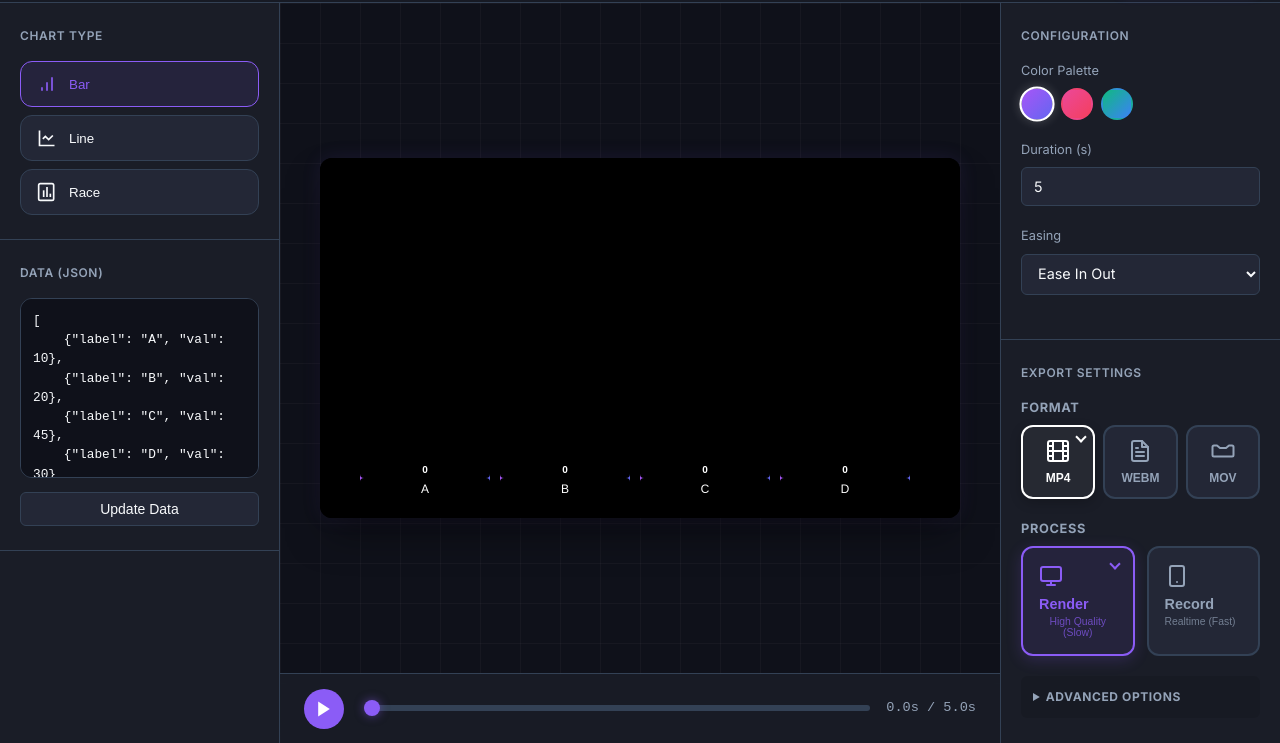
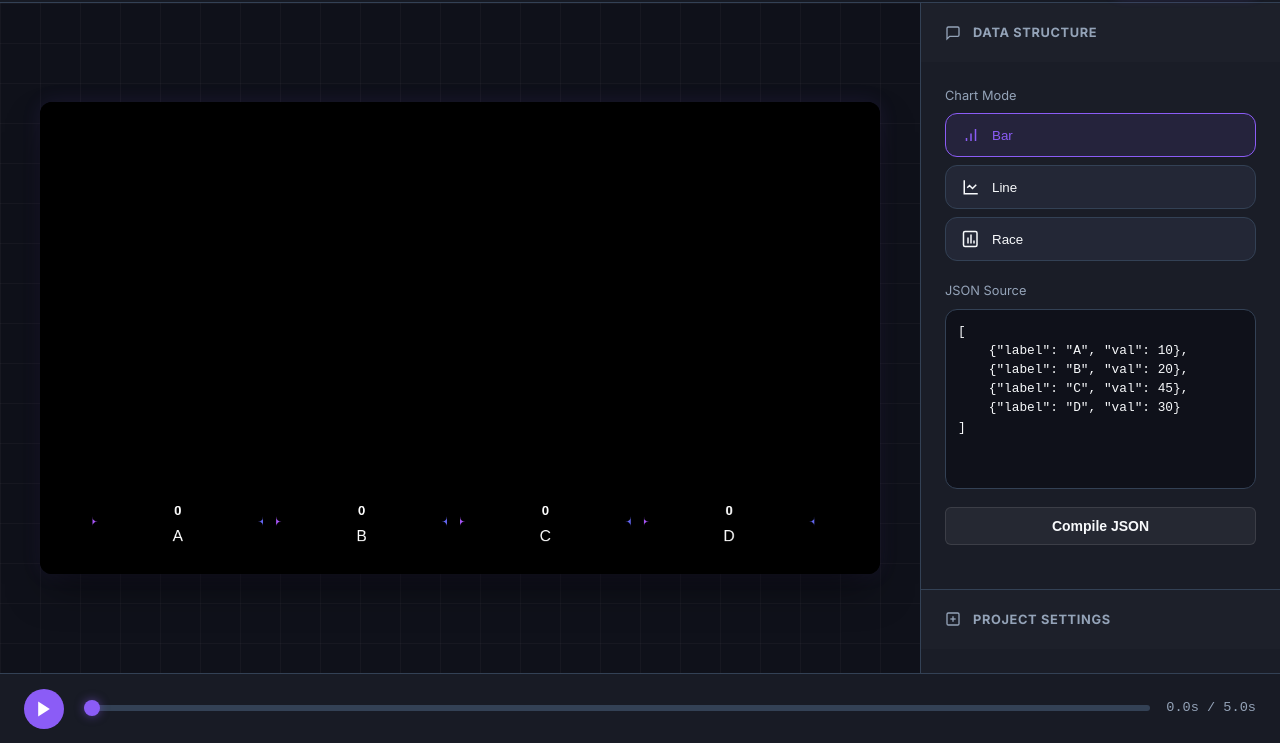
Before and after one commit to simplearyan/chart-studio, a website built with Vite: page index.html in a window 1280 px wide. Shown: the part 57-800 px from the top of the page. Built offline with nearby package versions, Linux system fonts and the light colour scheme; some packages are replaced by stand-ins of ours.

Commit message:
Flourish Layout Preview + Sidebar

```diff
--- a/index.html
+++ b/index.html
@@ -40,63 +40,53 @@
             </div>
         </header>
 
-        <main class="studio-main">
-            <!-- Left Panel -->
-            <aside class="sidebar left-sidebar">
-                <div class="panel-section">
-                    <h3>Chart Type</h3>
+        <div class="studio-workspace">
+            <!-- Center View -->
+            <section class="canvas-panel">
+                <div id="canvas-container" class="canvas-container shadow-premium">
+                    <canvas id="main-canvas" width="1280" height="720"></canvas>
+                </div>
+            </section>
+
+            <!-- Unified Right Panel -->
+            <aside class="sidebar unified-sidebar">
+
+                <details class="accordion" open>
+                    <summary><svg width="16" height="16" viewBox="0 0 24 24" fill="none" stroke="currentColor" stroke-width="2"><path d="M21 15a2 2 0 0 1-2 2H7l-4 4V5a2 2 0 0 1 2-2h14a2 2 0 0 1 2 2z"/></svg> Data Structure</summary>
+                    <div class="accordion-content">
+                        <div class="control-group">
+                            <label>Chart Mode</label>
                             <div class="chart-type-selector">
                                 <button class="type-btn active" data-type="bar">
-                            <svg width="20" height="20" viewBox="0 0 24 24" fill="none" stroke="currentColor" stroke-width="2"><path d="M12 20V10"/><path d="M18 20V4"/><path d="M6 20v-4"/></svg>
-                            Bar
+                                    <svg width="18" height="18" viewBox="0 0 24 24" fill="none" stroke="currentColor" stroke-width="2"><path d="M12 20V10"/><path d="M18 20V4"/><path d="M6 20v-4"/></svg> Bar
                                 </button>
                                 <button class="type-btn" data-type="line">
-                            <svg width="20" height="20" viewBox="0 0 24 24" fill="none" stroke="currentColor" stroke-width="2"><path d="M3 3v18h18"/><path d="m19 9-5 5-4-4-3 3"/></svg>
-                            Line
+                                    <svg width="18" height="18" viewBox="0 0 24 24" fill="none" stroke="currentColor" stroke-width="2"><path d="M3 3v18h18"/><path d="m19 9-5 5-4-4-3 3"/></svg> Line
                                 </button>
                                 <button class="type-btn" data-type="race">
-                            <svg width="20" height="20" viewBox="0 0 24 24" fill="none" stroke="currentColor" stroke-width="2"><path d="M4 22h14a2 2 0 0 0 2-2V4a2 2 0 0 0-2-2H4a2 2 0 0 0-2 2v16a2 2 0 0 0 2 2Z"/><path d="M12 6v12"/><path d="M8 10v8"/><path d="M16 14v4"/></svg>
-                            Race
+                                    <svg width="18" height="18" viewBox="0 0 24 24" fill="none" stroke="currentColor" stroke-width="2"><path d="M4 22h14a2 2 0 0 0 2-2V4a2 2 0 0 0-2-2H4a2 2 0 0 0-2 2v16a2 2 0 0 0 2 2Z"/><path d="M12 6v12"/><path d="M8 10v8"/><path d="M16 14v4"/></svg> Race
                                 </button>
                             </div>
                         </div>
 
-                <div class="panel-section">
-                    <h3>Data (JSON)</h3>
+                        <div class="control-group">
+                            <label>JSON Source</label>
                             <textarea id="data-input" class="code-editor">[
     {"label": "A", "val": 10},
     {"label": "B", "val": 20},
     {"label": "C", "val": 45},
     {"label": "D", "val": 30}
 ]</textarea>
-                    <button id="btn-update-data" class="btn btn-secondary w-full mt-2">Update Data</button>
-                </div>
-            </aside>
-
-            <!-- Center View -->
-            <section class="canvas-workspace">
-                <div id="canvas-container" class="canvas-container shadow-premium">
-                    <canvas id="main-canvas" width="1280" height="720"></canvas>
-                </div>
-
-                <div class="playback-controls">
-                    <button id="btn-play" class="control-btn">
-                        <svg width="20" height="20" viewBox="0 0 24 24" fill="currentColor"><polygon points="5 3 19 12 5 21 5 3"/></svg>
-                    </button>
-                    <div class="timeline-scrubber">
-                        <input type="range" id="timeline-slider" min="0" max="100" value="0">
-                        <div class="time-display"><span id="time-current">0.0</span>s / <span id="time-total">5.0</span>s</div>
+                            <button id="btn-update-data" class="btn btn-secondary w-full mt-2">Compile JSON</button>
                         </div>
                     </div>
-            </section>
+                </details>
 
-            <!-- Right Panel -->
-            <aside class="sidebar right-sidebar">
-                <div class="panel-section">
-                    <h3>Configuration</h3>
-
+                <details class="accordion" open>
+                    <summary><svg width="16" height="16" viewBox="0 0 24 24" fill="none" stroke="currentColor" stroke-width="2"><rect x="3" y="3" width="18" height="18" rx="2" ry="2"/><line x1="8" y1="12" x2="16" y2="12"/><line x1="12" y1="8" x2="12" y2="16"/></svg> Project Settings</summary>
+                    <div class="accordion-content">
                         <div class="control-group">
-                        <label>Color Palette</label>
+                            <label>Theme Palette</label>
                             <div class="color-palette">
                                 <button class="palette-swatch active" style="background: linear-gradient(135deg, #a855f7, #6366f1)" data-palette="purple-indigo"></button>
                                 <button class="palette-swatch" style="background: linear-gradient(135deg, #ec4899, #f43f5e)" data-palette="pink-rose"></button>
@@ -105,12 +95,12 @@
                         </div>
 
                         <div class="control-group">
-                        <label for="conf-duration">Duration (s)</label>
+                            <label for="conf-duration">Duration Offset (s)</label>
                             <input type="number" id="conf-duration" value="5" min="1" max="60" class="input-field">
                         </div>
 
                         <div class="control-group">
-                        <label for="conf-easing">Easing</label>
+                            <label for="conf-easing">Engine Easing</label>
                             <select id="conf-easing" class="select-field">
                                 <option value="easeInOutCubic">Ease In Out</option>
                                 <option value="easeOutElastic">Elastic Out</option>
@@ -118,61 +108,67 @@
                             </select>
                         </div>
                     </div>
+                </details>
 
-                <div class="panel-section">
-                    <h3>Export Settings</h3>
-
+                <details class="accordion" open>
+                    <summary><svg width="16" height="16" viewBox="0 0 24 24" fill="none" stroke="currentColor" stroke-width="2"><path d="M21 15v4a2 2 0 0 1-2 2H5a2 2 0 0 1-2-2v-4"/><polyline points="7 10 12 15 17 10"/><line x1="12" y1="15" x2="12" y2="3"/></svg> Output Protocol</summary>
+                    <div class="accordion-content">
                         <div class="control-group">
-                        <label class="font-bold text-xs">FORMAT</label>
+                            <label class="font-bold text-xs">CONTAINER FORMAT</label>
                             <div class="format-grid">
                                 <button class="toggle-btn format-btn active" data-value="mp4">
-                                <svg width="24" height="24" viewBox="0 0 24 24" fill="none" stroke="currentColor" stroke-width="2" stroke-linecap="round" stroke-linejoin="round"><rect x="2" y="2" width="20" height="20" rx="2.18" ry="2.18"/><line x1="7" y1="2" x2="7" y2="22"/><line x1="17" y1="2" x2="17" y2="22"/><line x1="2" y1="12" x2="22" y2="12"/><line x1="2" y1="7" x2="7" y2="7"/><line x1="2" y1="17" x2="7" y2="17"/><line x1="17" y1="17" x2="22" y2="17"/><line x1="17" y1="7" x2="22" y2="7"/></svg>
+                                    <svg width="20" height="20" viewBox="0 0 24 24" fill="none" stroke="currentColor" stroke-width="2" stroke-linecap="round" stroke-linejoin="round"><rect x="2" y="2" width="20" height="20" rx="2.18" ry="2.18"/><line x1="7" y1="2" x2="7" y2="22"/><line x1="17" y1="2" x2="17" y2="22"/><line x1="2" y1="12" x2="22" y2="12"/><line x1="2" y1="7" x2="7" y2="7"/><line x1="2" y1="17" x2="7" y2="17"/><line x1="17" y1="17" x2="22" y2="17"/><line x1="17" y1="7" x2="22" y2="7"/></svg>
                                     <span>MP4</span>
                                 </button>
                                 <button class="toggle-btn format-btn" data-value="webm">
-                                <svg width="24" height="24" viewBox="0 0 24 24" fill="none" stroke="currentColor" stroke-width="2" stroke-linecap="round" stroke-linejoin="round"><path d="M14 2H6a2 2 0 0 0-2 2v16a2 2 0 0 0 2 2h12a2 2 0 0 0 2-2V8z"/><polyline points="14 2 14 8 20 8"/><line x1="16" y1="13" x2="8" y2="13"/><line x1="16" y1="17" x2="8" y2="17"/><polyline points="10 9 9 9 8 9"/></svg>
+                                    <svg width="20" height="20" viewBox="0 0 24 24" fill="none" stroke="currentColor" stroke-width="2" stroke-linecap="round" stroke-linejoin="round"><path d="M14 2H6a2 2 0 0 0-2 2v16a2 2 0 0 0 2 2h12a2 2 0 0 0 2-2V8z"/><polyline points="14 2 14 8 20 8"/><line x1="16" y1="13" x2="8" y2="13"/><line x1="16" y1="17" x2="8" y2="17"/><polyline points="10 9 9 9 8 9"/></svg>
                                     <span>WEBM</span>
                                 </button>
                                 <button class="toggle-btn format-btn" data-value="mov">
-                                <svg width="24" height="24" viewBox="0 0 24 24" fill="none" stroke="currentColor" stroke-width="2" stroke-linecap="round" stroke-linejoin="round"><path d="M22.5 16V8A1.5 1.5 0 0 0 21 6.5h-3L15 9H9l-3-2.5H3A1.5 1.5 0 0 0 1.5 8v8A1.5 1.5 0 0 0 3 17.5h18a1.5 1.5 0 0 0 1.5-1.5Z"/></svg>
+                                    <svg width="20" height="20" viewBox="0 0 24 24" fill="none" stroke="currentColor" stroke-width="2" stroke-linecap="round" stroke-linejoin="round"><path d="M22.5 16V8A1.5 1.5 0 0 0 21 6.5h-3L15 9H9l-3-2.5H3A1.5 1.5 0 0 0 1.5 8v8A1.5 1.5 0 0 0 3 17.5h18a1.5 1.5 0 0 0 1.5-1.5Z"/></svg>
                                     <span>MOV</span>
                                 </button>
                             </div>
                         </div>
 
                         <div class="control-group">
-                        <label class="font-bold text-xs">PROCESS</label>
+                            <label class="font-bold text-xs">WORKER PIPELINE</label>
                             <div class="process-grid">
                                 <button class="toggle-btn process-btn process-render active" data-value="render">
-                                <svg width="24" height="24" viewBox="0 0 24 24" fill="none" stroke="currentColor" stroke-width="2" stroke-linecap="round" stroke-linejoin="round"><rect x="2" y="3" width="20" height="14" rx="2" ry="2"/><line x1="8" y1="21" x2="16" y2="21"/><line x1="12" y1="17" x2="12" y2="21"/></svg>
-                                <div class="process-title">Render</div>
-                                <div class="process-sub">High Quality (Slow)</div>
+                                    <svg width="20" height="20" viewBox="0 0 24 24" fill="none" stroke="currentColor" stroke-width="2" stroke-linecap="round" stroke-linejoin="round"><rect x="2" y="3" width="20" height="14" rx="2" ry="2"/><line x1="8" y1="21" x2="16" y2="21"/><line x1="12" y1="17" x2="12" y2="21"/></svg>
+                                    <div class="process-title">Render Layer</div>
                                 </button>
                                 <button class="toggle-btn process-btn process-record" data-value="record">
-                                <svg width="24" height="24" viewBox="0 0 24 24" fill="none" stroke="currentColor" stroke-width="2" stroke-linecap="round" stroke-linejoin="round"><rect x="5" y="2" width="14" height="20" rx="2" ry="2"/><line x1="12" y1="18" x2="12.01" y2="18"/></svg>
-                                <div class="process-title">Record</div>
-                                <div class="process-sub">Realtime (Fast)</div>
+                                    <svg width="20" height="20" viewBox="0 0 24 24" fill="none" stroke="currentColor" stroke-width="2" stroke-linecap="round" stroke-linejoin="round"><rect x="5" y="2" width="14" height="20" rx="2" ry="2"/><line x1="12" y1="18" x2="12.01" y2="18"/></svg>
+                                    <div class="process-title">Live Native</div>
                                 </button>
                             </div>
                         </div>
 
                         <div class="control-group mt-2">
-                        <details class="advanced-options w-full">
-                            <summary class="font-bold text-xs cursor-pointer">Advanced Options</summary>
-                            <div class="mt-2">
-                                <label class="font-bold text-xs mt-2 d-block">FRAME RATE</label>
-                                <div class="fps-grid mt-2">
-                                    <button class="toggle-btn fps-btn" data-value="12">12 FPS</button>
-                                    <button class="toggle-btn fps-btn" data-value="24">24 FPS</button>
-                                    <button class="toggle-btn fps-btn" data-value="30">30 FPS</button>
-                                    <button class="toggle-btn fps-btn active" data-value="60">60 FPS</button>
+                            <label class="font-bold text-xs">CAPTURE RATE (FPS)</label>
+                            <div class="fps-grid">
+                                <button class="toggle-btn fps-btn" data-value="12">12</button>
+                                <button class="toggle-btn fps-btn" data-value="24">24</button>
+                                <button class="toggle-btn fps-btn" data-value="30">30</button>
+                                <button class="toggle-btn fps-btn active" data-value="60">60</button>
+                            </div>
                         </div>
                     </div>
                 </details>
+            </aside>
         </div>
+
+        <!-- Full Width Timeline Engine -->
+        <footer class="playback-controls">
+            <button id="btn-play" class="control-btn">
+                <svg width="20" height="20" viewBox="0 0 24 24" fill="currentColor"><polygon points="5 3 19 12 5 21 5 3"/></svg>
+            </button>
+            <div class="timeline-scrubber">
+                <input type="range" id="timeline-slider" min="0" max="100" value="0">
+                <div class="time-display"><span id="time-current">0.0</span>s / <span id="time-total">5.0</span>s</div>
             </div>
-            </aside>
-        </main>
+        </footer>
     </div>
 
     <!-- Export Overlay -->
--- a/style.css
+++ b/style.css
@@ -67,39 +67,56 @@ body {
     gap: 12px;
 }
 
-.studio-main {
+.studio-workspace {
     display: flex;
     flex: 1;
     overflow: hidden;
 }
 
-/* Sidebars */
-.sidebar {
-    width: 280px;
+/* Unified Sidebar */
+.unified-sidebar {
+    width: 360px;
     background-color: var(--bg-secondary);
-    border-right: 1px solid var(--border-color);
+    border-left: 1px solid var(--border-color);
     display: flex;
     flex-direction: column;
     overflow-y: auto;
+    flex-shrink: 0;
 }
 
-.sidebar.right-sidebar {
-    border-right: none;
-    border-left: 1px solid var(--border-color);
-}
-
-.panel-section {
-    padding: 24px 20px;
+/* Accordion Specifics */
+details.accordion {
     border-bottom: 1px solid var(--border-color);
 }
 
-.panel-section h3 {
-    font-size: 0.75rem;
+details.accordion summary {
+    padding: 20px 24px;
+    font-weight: 700;
+    font-size: 0.8rem;
     text-transform: uppercase;
     letter-spacing: 0.05em;
     color: var(--text-secondary);
-    margin-bottom: 16px;
-    font-weight: 600;
+    cursor: pointer;
+    user-select: none;
+    display: flex;
+    align-items: center;
+    gap: 12px;
+    background-color: rgba(255,255,255,0.01);
+    transition: all 0.2s;
+}
+
+details.accordion summary:hover {
+    background-color: rgba(255,255,255,0.04);
+    color: var(--text-primary);
+}
+
+details.accordion summary::-webkit-details-marker {
+    display: none;
+}
+
+.accordion-content {
+    padding: 24px;
+    background-color: var(--bg-secondary);
 }
 
 /* UI Controls */
@@ -108,10 +125,10 @@ body {
     align-items: center;
     justify-content: center;
     gap: 8px;
-    padding: 8px 16px;
+    padding: 10px 16px;
     border-radius: var(--radius-sm);
     font-size: 0.875rem;
-    font-weight: 500;
+    font-weight: 600;
     cursor: pointer;
     transition: all 0.2s ease;
     border: none;
@@ -127,16 +144,17 @@ body {
 .btn-primary:hover {
     background-color: var(--accent-hover);
     transform: translateY(-1px);
+    box-shadow: 0 6px 16px rgba(139, 92, 246, 0.4);
 }
 
 .btn-secondary {
-    background-color: var(--bg-panel);
+    background-color: rgba(255, 255, 255, 0.05); /* Softer secondary */
     color: var(--text-primary);
-    border: 1px solid var(--border-color);
+    border: 1px solid rgba(255, 255, 255, 0.1);
 }
 
 .btn-secondary:hover {
-    background-color: #2e3444;
+    background-color: rgba(255, 255, 255, 0.1);
 }
 
 .w-full {
@@ -144,7 +162,7 @@ body {
 }
 
 .mt-2 {
-    margin-top: 8px;
+    margin-top: 12px;
 }
 
 /* Chart Type Selector */
@@ -247,7 +265,7 @@ body {
 }
 
 /* Center Canvas Workspace */
-.canvas-workspace {
+.canvas-panel {
     flex: 1;
     display: flex;
     flex-direction: column;
@@ -405,29 +423,22 @@ input[type=range]::-webkit-slider-thumb {
 
 /* Responsive Overrides */
 @media (max-width: 1024px) {
-    .studio-main {
+    .studio-workspace {
         flex-direction: column;
         overflow-y: auto;
     }
 
-    .sidebar {
+    .unified-sidebar {
         width: 100%;
-        border-right: none;
-        border-bottom: 1px solid var(--border-color);
-        max-height: none;
-        overflow: visible;
+        border-left: none;
+        border-top: 1px solid var(--border-color);
+        flex-shrink: 0;
     }
 
-    .sidebar.right-sidebar {
-        border-left: none;
-        border-bottom: none;
-        border-top: 1px solid var(--border-color);
-    }
-
-    .canvas-workspace {
+    .canvas-panel {
         flex: none;
-        height: 60vh;
-        min-height: 400px;
+        height: 50vh;
+        min-height: 350px;
     }
 
     .canvas-container {
```
Lines whose indentation alone changed are shown as unchanged.
